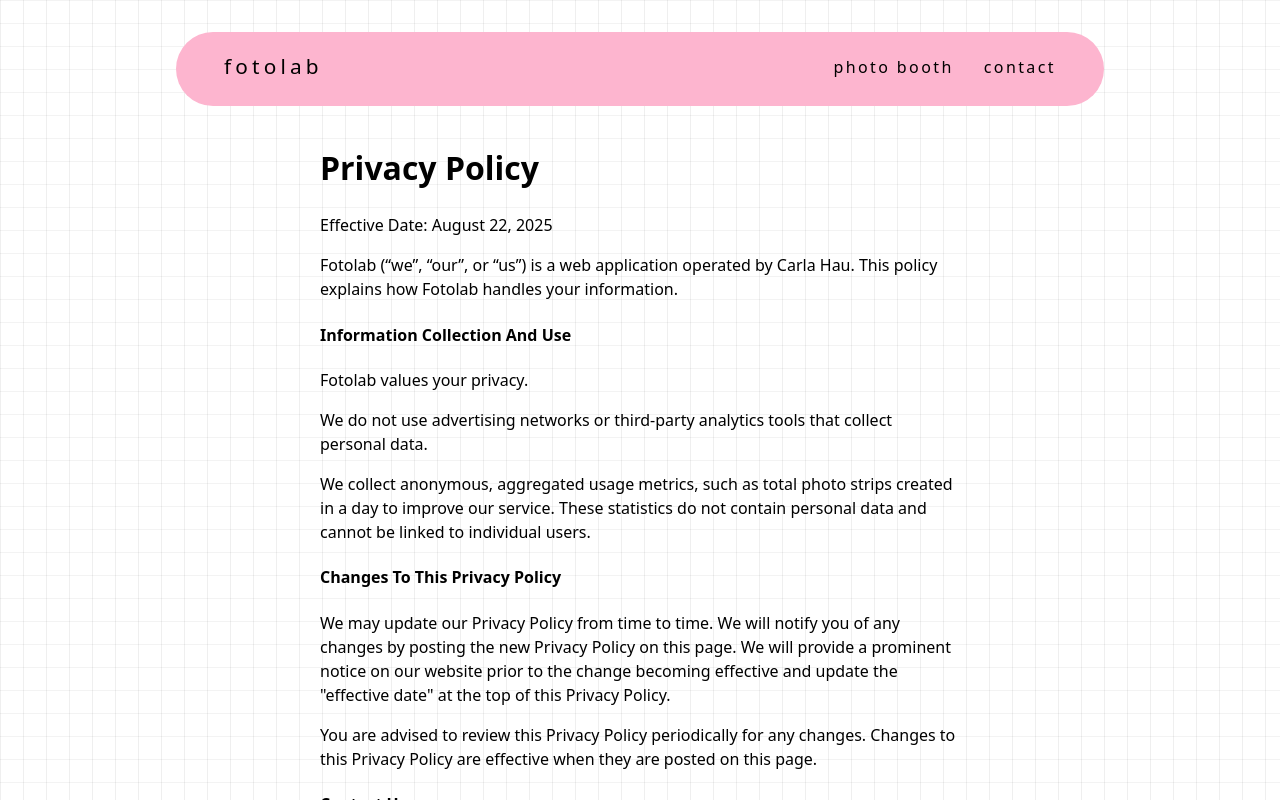
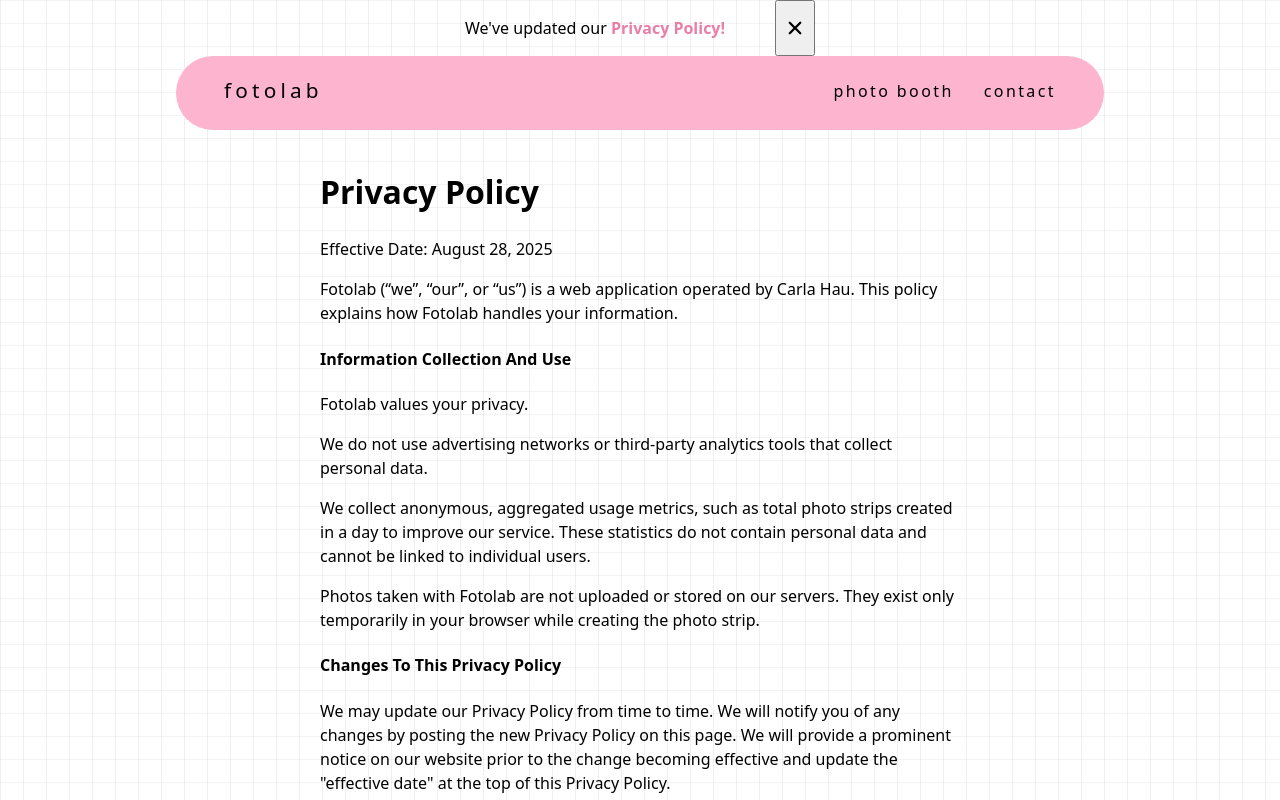
Before and after one commit to carlahauu/fotolab, a React (Vite) app: page /privacy in a window 1280 px wide. Shown: the top 800 px of the page. Built offline with nearby package versions, Linux system fonts and the light colour scheme.

Commit message:
Updated privacy policy

```diff
--- a/src/App.jsx
+++ b/src/App.jsx
@@ -8,11 +8,13 @@
 import Privacy from "./pages/Privacy";
 import Terms from "./pages/Terms";
 import Contact from "./pages/Contact";
+import PrivacyBanner from "./components/PrivacyBanner";
 
 function App() {
   return (
     <>
       <div className="App">
+        <PrivacyBanner />
         <Navbar />
         <div className="appContent">
           <Routes>
--- /dev/null
+++ b/src/components/PrivacyBanner.jsx
@@ -0,0 +1,31 @@
+import { useState } from 'react'
+import React from 'react'
+import '../styles/PrivacyBanner.css'
+import { IoClose } from 'react-icons/io5'
+
+function PrivacyBanner() {
+    const [closeBanner, setCloseBanner] = useState(false)
+    const [bannerStyle, setBannerStyle] = useState("flex")
+
+    const handleCloseBanner = () => {
+        if (closeBanner){
+            setCloseBanner(true)
+            setBannerStyle("flex")
+        }
+        else{
+            setCloseBanner(false)
+            setBannerStyle("none")
+        }
+    }
+
+  return (
+    <div style={{display: bannerStyle}} className='privacyBannerContainer'>
+        <p>
+            We've updated our <a href='/privacy'>Privacy Policy!</a>
+        </p>
+        <button onClick={handleCloseBanner}><IoClose /></button>
+    </div>
+  )
+}
+
+export default PrivacyBanner
--- a/src/pages/Privacy.jsx
+++ b/src/pages/Privacy.jsx
@@ -5,7 +5,7 @@
   return (
     <div className='privacyContainer'>
         <h1>Privacy Policy</h1>
-        <p>Effective Date: August 22, 2025</p>
+        <p>Effective Date: August 28, 2025</p>
         <p>Fotolab (“we”, “our”, or “us”) is a web application operated by Carla Hau.
             This policy explains how Fotolab handles your information.
         </p>
@@ -13,6 +13,7 @@
         <p>Fotolab values your privacy.</p>
         <p>We do not use advertising networks or third-party analytics tools that collect personal data.</p>
         <p>We collect anonymous, aggregated usage metrics, such as total photo strips created in a day to improve our service. These statistics do not contain personal data and cannot be linked to individual users.</p>
+        <p>Photos taken with Fotolab are not uploaded or stored on our servers. They exist only temporarily in your browser while creating the photo strip.</p>
         <h4>Changes To This Privacy Policy</h4>
         <p>We may update our Privacy Policy from time to time.
             We will notify you of any changes by posting the new Privacy Policy on this page.
--- /dev/null
+++ b/src/styles/PrivacyBanner.css
@@ -0,0 +1,20 @@
+.privacyBannerContainer{
+    margin-top: -2em;
+    display: flex;
+    flex-direction: row;
+    justify-content: center;
+    text-align: center;
+    gap: 50px;
+}
+
+.privacyBannerContainer a{
+    color: #e97ea6;
+    font-weight: bold;
+}
+
+.privacyBannerContainer button{
+    color: black;
+    font-size: 1.5em;
+    line-height: 0.5em;
+    right: 0;
+}
```
